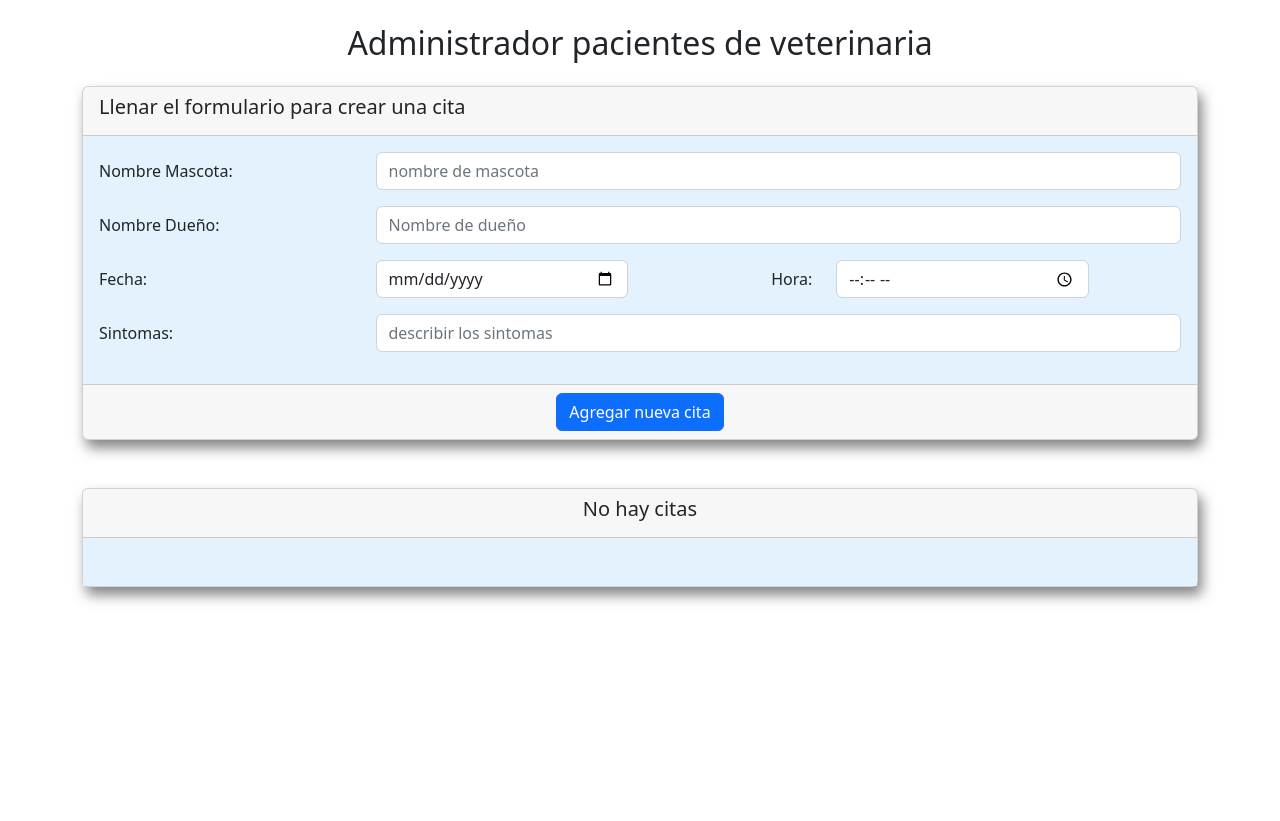
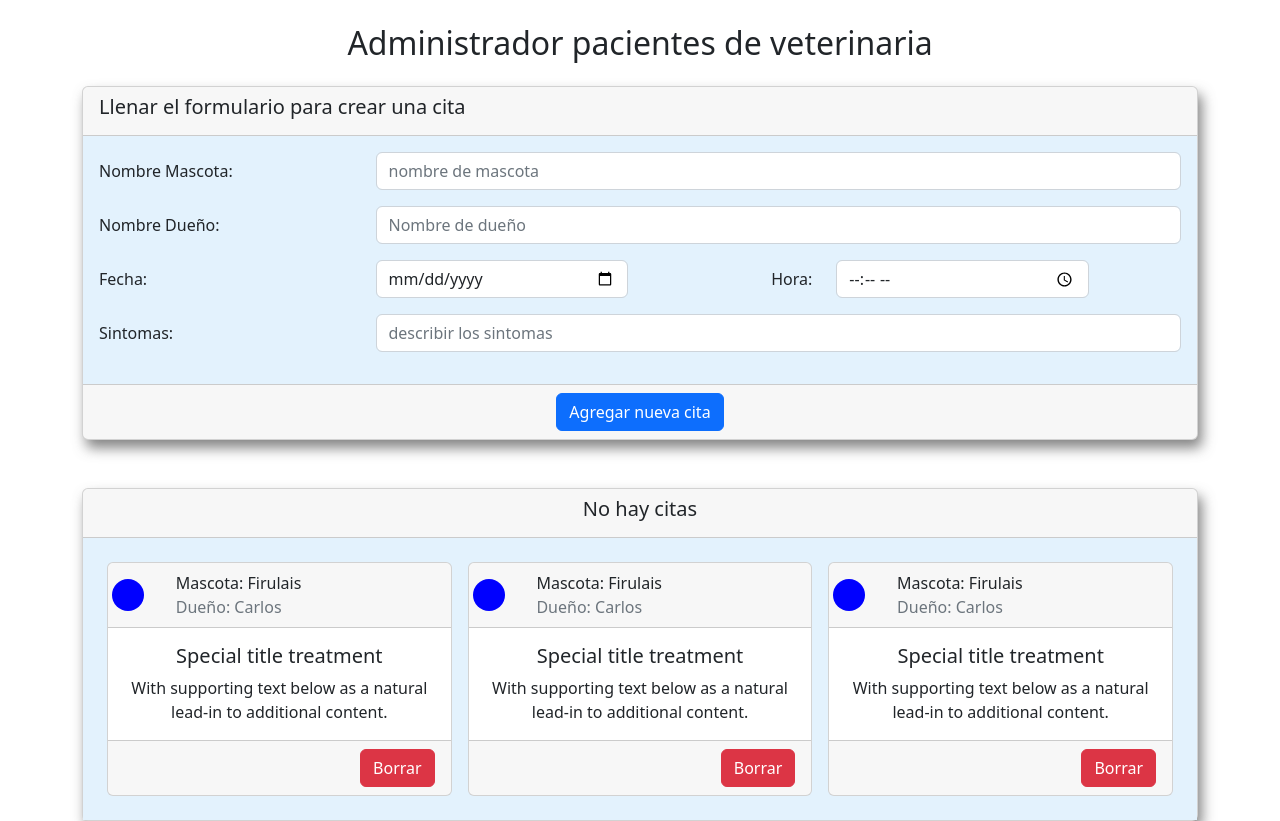
Before and after one commit to carlosmsx/c2i-tp-react-ejercicio9, a React (Create React App) app: page / in a window 1280 px wide. Before the commit the page ends 800 px from the top, so only its background shows below. Built offline with nearby package versions, Linux system fonts and the light colour scheme.

Commit message:
maquetado cards de citas

```diff
--- /dev/null
+++ b/src/components/Cita.jsx
@@ -0,0 +1,32 @@
+import React from "react";
+import Button from "react-bootstrap/Button";
+import Card from "react-bootstrap/Card";
+import "./cita-card.css";
+
+const Cita = () => {
+    return (
+        <Card className="text-center m-2">
+            <Card.Header className="text-start">
+                <section className="row">
+                    <aside className="col-2 px-0 d-flex flex-column justify-content-center">
+                        <span className="dot"></span>
+                    </aside>
+                    <aside className="col-10 ps-2">
+                        Mascota: Firulais
+                        <br />
+                        <span className="text-muted">Dueño: Carlos</span>
+                    </aside>
+                </section>
+            </Card.Header>
+            <Card.Body>
+                <Card.Title>Special title treatment</Card.Title>
+                <Card.Text>With supporting text below as a natural lead-in to additional content.</Card.Text>
+            </Card.Body>
+            <Card.Footer className="text-end">
+                <Button variant="danger">Borrar</Button>
+            </Card.Footer>
+        </Card>
+    );
+};
+
+export default Cita;
--- a/src/components/Citas.jsx
+++ b/src/components/Citas.jsx
@@ -1,13 +1,16 @@
 import React from "react";
 import Card from "react-bootstrap/Card";
+import Cita from "./Cita";
 import './citas.css'
 
 const Citas = () => {
     return (
         <Card className="mt-5 cardShadow">
             <Card.Header className="text-center"><h5>No hay citas</h5></Card.Header>
-            <Card.Body className="fondoLista">
-                <p></p>
+            <Card.Body className="fondoLista d-flex">
+                <Cita className="col-12 col-sm-6 col-md-4 col-lg-3"/>
+                <Cita className="col-12 col-sm-6 col-md-4 col-lg-3"/>
+                <Cita className="col-12 col-sm-6 col-md-4 col-lg-3"/>
             </Card.Body>
         </Card>
     );
--- /dev/null
+++ b/src/components/cita-card.css
@@ -0,0 +1,7 @@
+.dot {
+    height: 2rem;
+    width: 2rem;
+    background-color: blue;
+    border-radius: 50%;
+    display: inline-block;
+  }
```
